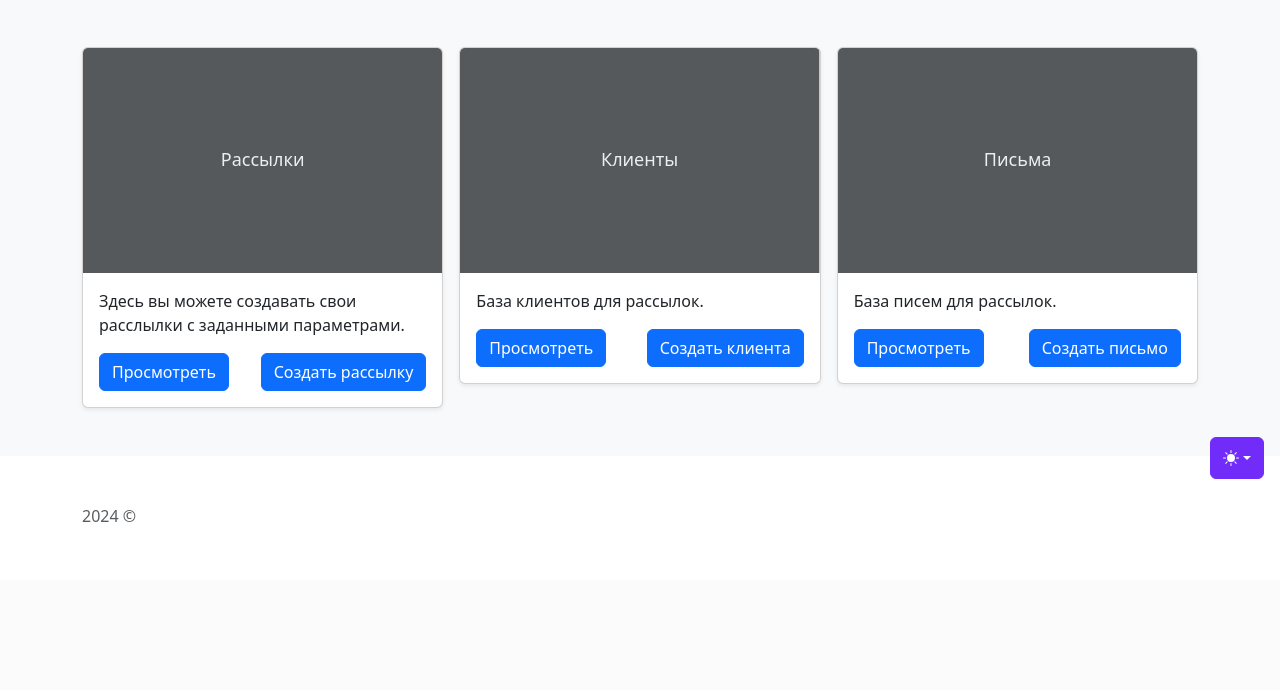
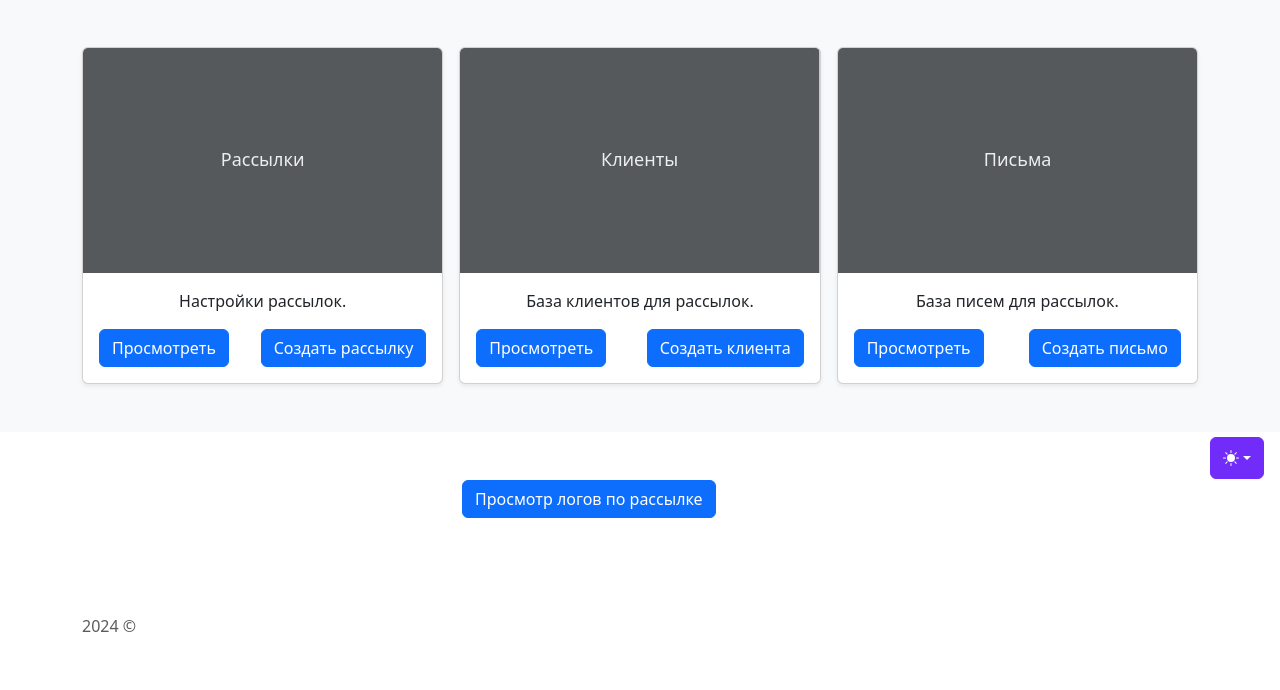
Before and after one commit to valyaplotnikova/mailing_servis, a Django app: page / in a window 1280 px wide. Shown: the part 305-995 px from the top of the page. Before the commit the page ends 827 px from the top, so only its background shows below. Run offline with Django 5.2, Linux system fonts and the light colour scheme; some libraries are stand-ins or nearby versions.

Commit message:
update files

```diff
--- a/mailing/templates/mailing/home.html
+++ b/mailing/templates/mailing/home.html
@@ -25,8 +25,8 @@
                             <rect width="100%" height="100%" fill="#55595c"/>
                             <text x="50%" y="50%" fill="#eceeef" dy=".3em">Рассылки</text>
                         </svg>
-                        <div class="card-body">
-                            <p class="card-text">Здесь вы можете создавать свои расслылки с заданными параметрами.</p>
+                        <div class="card-body text-center">
+                            <p class="card-text">Настройки рассылок.</p>
                             <div class="d-flex justify-content-between align-items-center">
 
                                    <a class="btn btn-primary" href="{% url 'mail_list' %}" role="button">Просмотреть</a>
@@ -45,7 +45,7 @@
                             <rect width="100%" height="100%" fill="#55595c"/>
                             <text x="50%" y="50%" fill="#eceeef" dy=".3em">Клиенты</text>
                         </svg>
-                        <div class="card-body">
+                        <div class="card-body text-center">
                             <p class="card-text">База клиентов для рассылок.</p>
                             <div class="d-flex justify-content-between align-items-center">
                                 <a class="btn btn-primary" href="{% url 'client_list' %}" role="button">Просмотреть</a>
@@ -63,12 +63,11 @@
                             <rect width="100%" height="100%" fill="#55595c"/>
                             <text x="50%" y="50%" fill="#eceeef" dy=".3em">Письма</text>
                         </svg>
-                        <div class="card-body">
+                        <div class="card-body text-center">
                             <p class="card-text">База писем для рассылок.</p>
                             <div class="d-flex justify-content-between align-items-center">
                                 <a class="btn btn-primary" href="{% url 'message_list' %}" role="button">Просмотреть</a>
                                 <a class="btn btn-primary" href="{% url 'message_create' %}" role="button">Создать письмо</a>
-
                             </div>
                         </div>
                     </div>
@@ -76,6 +75,12 @@
             </div>
         </div>
     </div>
-
+    <div class="container">
+        <div class="row py-lg-5">
+            <div class="col-lg-4 col-md-8 mx-auto">
+                    <a class="btn btn-primary" href="{% url 'log_list' %}" role="button">Просмотр логов по рассылке</a>
+                </div>
+         </div>
+    </div>
 </main>
 {% endblock %}
--- a/mailing/templates/mailing/mail_detail.html
+++ b/mailing/templates/mailing/mail_detail.html
@@ -25,7 +25,6 @@
                 <div class="card-body">
 
                     <ul class="list-unstyled mt-3 mb-4 text-start m-3">
-                        <li> Клиенты рассылки: {{ object.clients }}</li>
                         <li> Сообщение: {{ object.message}}</li>
                         <li> Дата начала: {{ object.date_start }}</li>
                         <li> Дата окончания: {{ object.date_end }}</li>
--- a/mailing/urls.py
+++ b/mailing/urls.py
@@ -2,7 +2,7 @@ from django.urls import path
 
 from mailing.views import IndexView, ClientListView, ClientDeleteView, ClientCreateView, ClientUpdateView, \
     ClientDetailView, MessageListView, MessageCreateView, MessageDetailView, MessageUpdateView, MessageDeleteView, \
-    MailListView, MailCreateView, MailDetailView, MailUpdateView, MailDeleteView
+    MailListView, MailCreateView, MailDetailView, MailUpdateView, MailDeleteView, LogListView
 
 urlpatterns = [
     path('', IndexView.as_view(), name='home'),
@@ -21,4 +21,5 @@ urlpatterns = [
     path('mail_detail/<int:pk>/', MailDetailView.as_view(), name='mail_detail'),
     path('mail_update/<int:pk>/', MailUpdateView.as_view(), name='mail_update'),
     path('mail_delete/<int:pk>/', MailDeleteView.as_view(), name='mail_delete'),
+    path('log/', LogListView.as_view(), name='log_list'),
 ]
--- a/mailing/views.py
+++ b/mailing/views.py
@@ -3,7 +3,7 @@ from django.urls import reverse_lazy
 from django.views.generic import TemplateView, ListView, DeleteView, CreateView, UpdateView, DetailView
 
 from mailing.forms import ClientForm, MessageForm, MailForm
-from mailing.models import Client, Message, Mail
+from mailing.models import Client, Message, Mail, Log
 
 
 # Create your views here.
@@ -84,3 +84,7 @@ class MailUpdateView(UpdateView):
 class MailDeleteView(DeleteView):
     model = Mail
     success_url = reverse_lazy('mail_list')
+
+
+class LogListView(ListView):
+    model = Log
```
